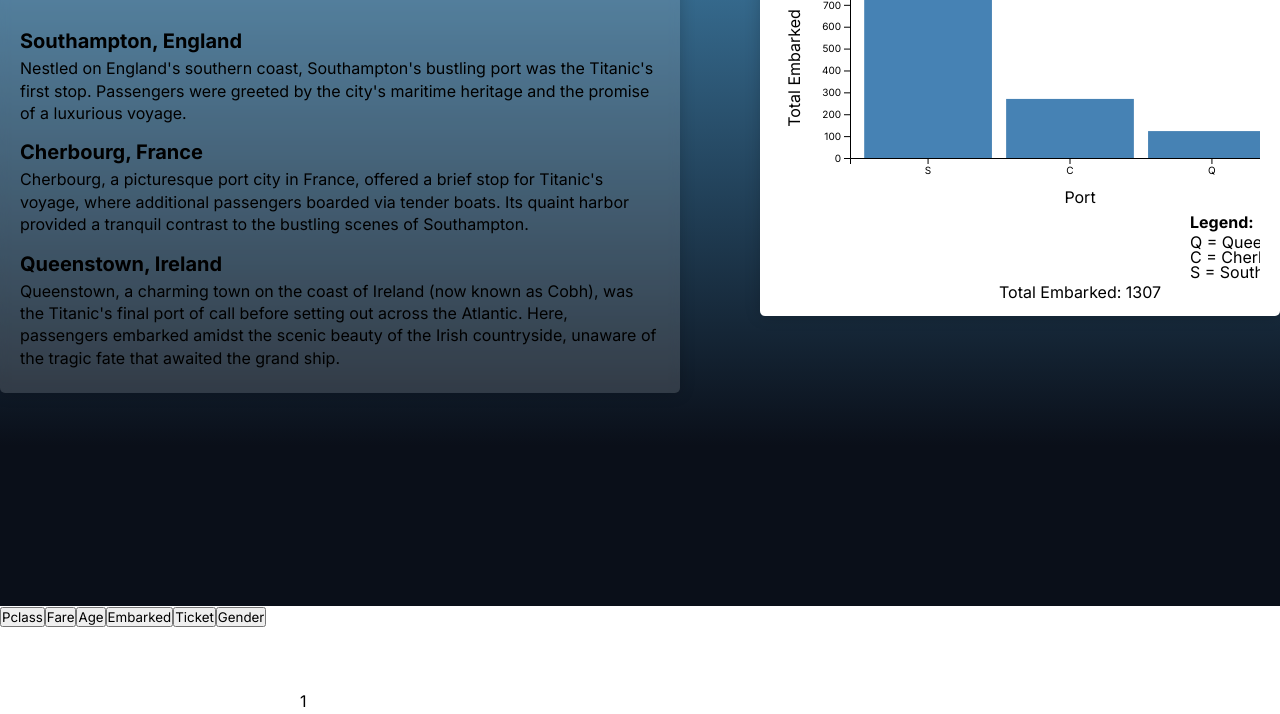
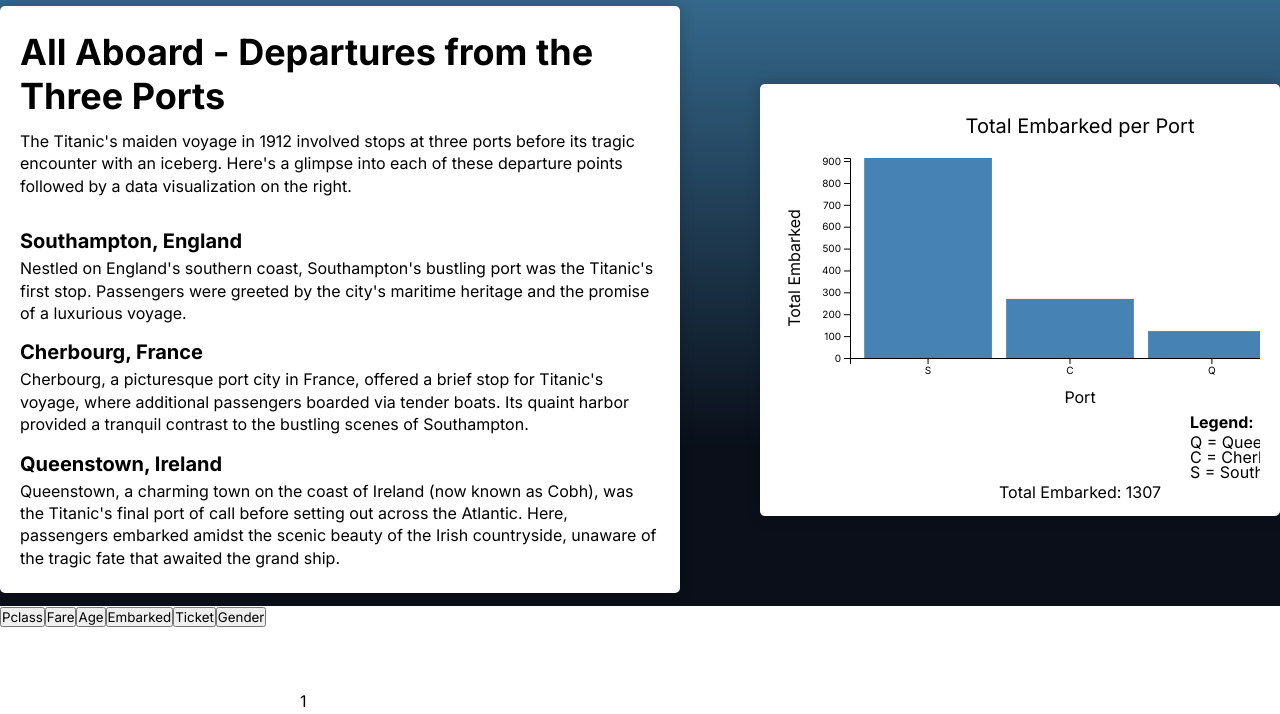
Before and after one commit to acnieto707/ECS163_FinalProject, a plain HTML site: page index.html in a window 1280 px wide. Shown: the part 754-1468 px from the top of the page. Drawn offline with nearby package versions, Linux system fonts and the light colour scheme.

Commit message:
adjusted visuals

```diff
--- a/styles.css
+++ b/styles.css
@@ -132,6 +132,7 @@ p {
     justify-content: center;
     align-items: center;
     gap: 40px;
+    margin-top: 200px;
 }
 
 #departure-para {
@@ -139,7 +140,7 @@ p {
     padding: 24px 20px 8px 20px;
     box-shadow: 0 0 1rem 0 rgba(0, 0, 0, .2);
     border-radius: 5px;
-    background-color: rgba(255, 255, 255, .15);
+    background-color: rgba(255, 255, 255, 1);
     backdrop-filter: blur(5px);
 }
 
```
